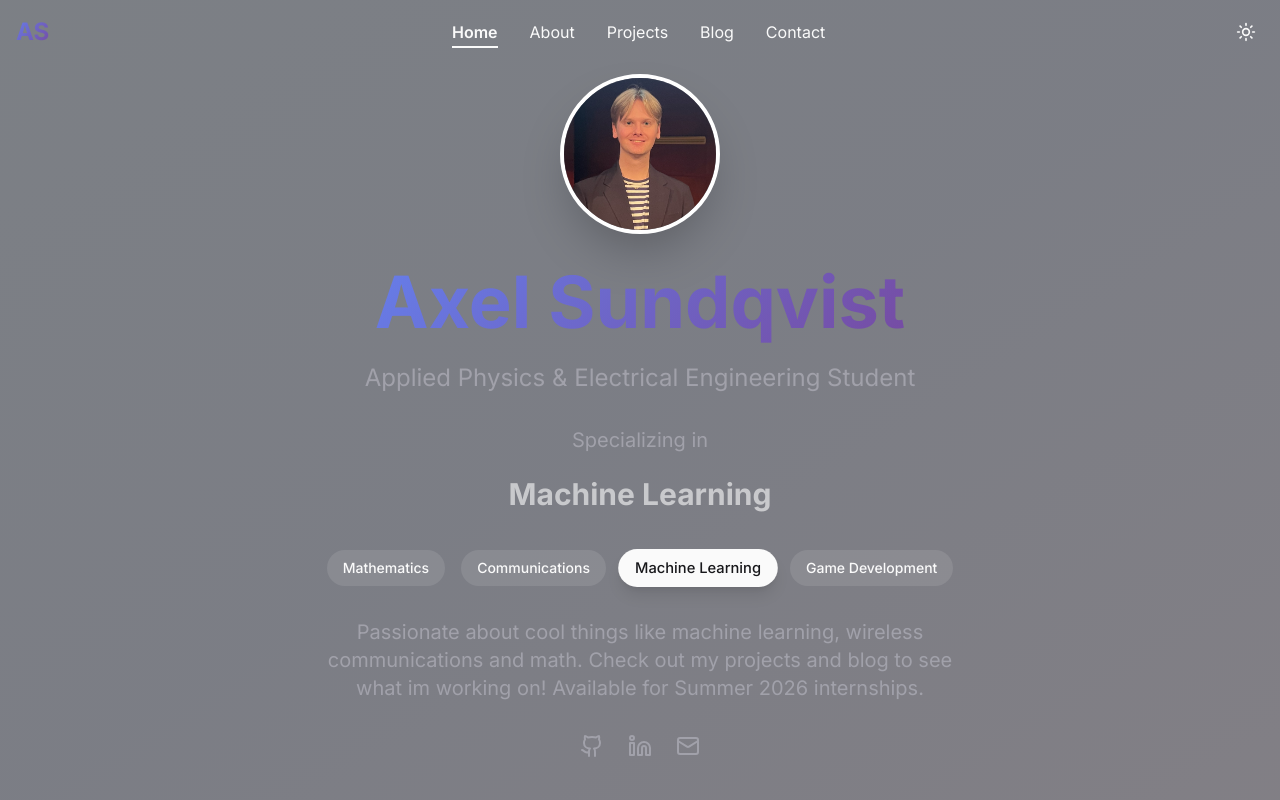
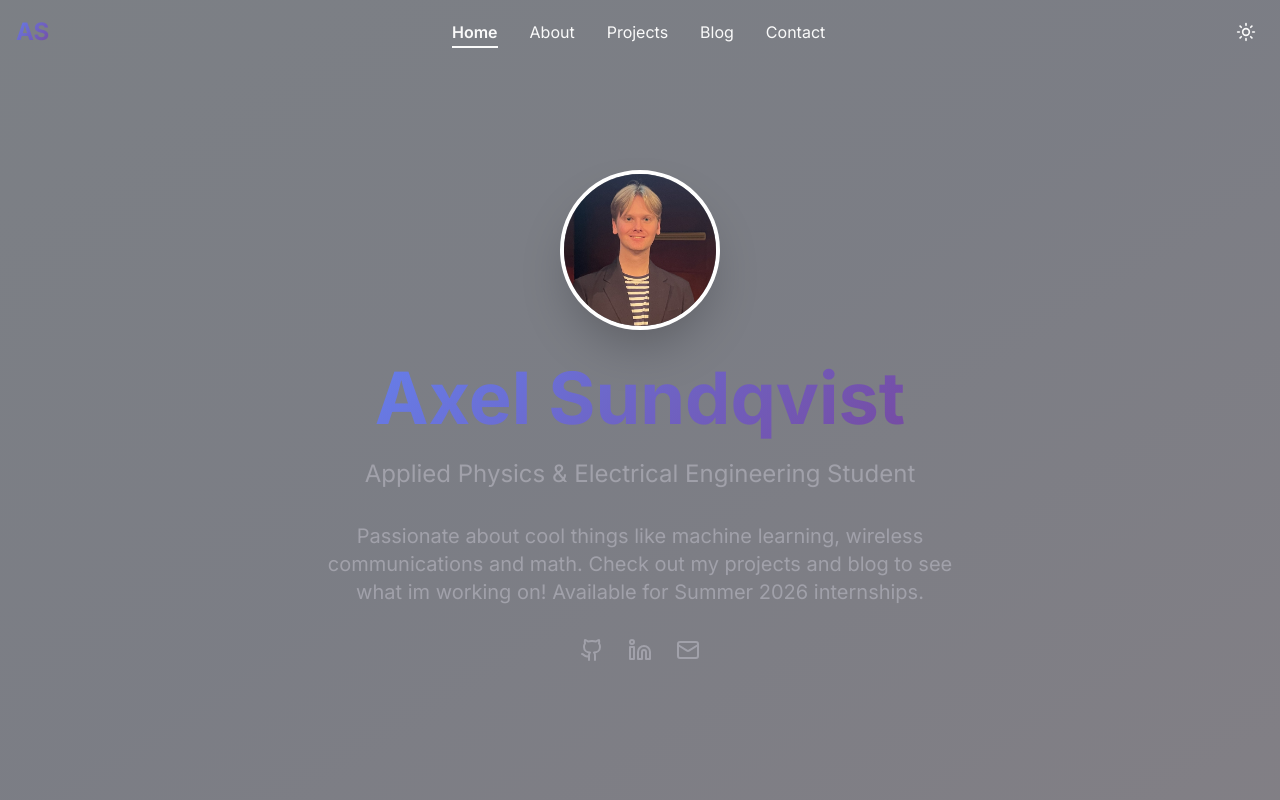
Before and after one commit to AxelSuu/AxelSundqvist, a React (Vite) app: page / in a window 1280 px wide. Shown: the top 800 px of the page. Built offline with nearby package versions, Linux system fonts and the light colour scheme.

Commit message:
Cleaner Layout

```diff
--- a/src/components/portfolio/about.tsx
+++ b/src/components/portfolio/about.tsx
@@ -35,13 +35,13 @@ const About = () => {
     },
     {
       title: 'Research at Infrasonik',
-      description: 'Participated in cutting-edge research projects',
+      description: 'Participated in infrasound research projects',
       icon: Award,
       color: 'bg-purple-500'
     },
     {
-      title: '2D Platformer Game Release',
-      description: 'Successfully developed and released a complete game',
+      title: '2D Platformer Game',
+      description: 'Created a passion project game in Pygame',
       icon: Gamepad2,
       color: 'bg-green-500'
     }
@@ -63,7 +63,7 @@ const About = () => {
             <div>
               <h3 className="text-2xl font-semibold mb-4 flex items-center">
                 <BookOpen className="mr-2 h-6 w-6 text-primary" />
-                My Journey
+                Who am I
               </h3>
               <p className="text-lg text-muted-foreground leading-relaxed mt-4">
                 I'm a AP&EE student who loves good vibes, great music, and meeting new people.
--- a/src/components/portfolio/hero.tsx
+++ b/src/components/portfolio/hero.tsx
@@ -1,16 +1,6 @@
 import { Github, Linkedin, Mail } from 'lucide-react'
-import { useState, useEffect } from 'react'
 
 const Hero = () => {
-  const [currentSpecialization, setCurrentSpecialization] = useState(0)
-  const specializations = ['Mathematics', 'Communications', 'Machine Learning', 'Game Development']
-
-  useEffect(() => {
-    const interval = setInterval(() => {
-      setCurrentSpecialization((prev) => (prev + 1) % specializations.length)
-    }, 3000)
-    return () => clearInterval(interval)
-  }, [specializations.length])
 
   return (
     <section id="home" className="min-h-screen flex items-center justify-center relative overflow-hidden">
@@ -37,34 +27,6 @@ const Hero = () => {
           <h2 className="text-xl md:text-2xl text-muted-foreground mb-8 fade-in-up">
             Applied Physics & Electrical Engineering Student
           </h2>
-
-          {/* Animated Specialization */}
-          <div className="mb-8 fade-in-up">
-            <p className="text-lg md:text-xl text-muted-foreground mb-4">
-              Specializing in
-            </p>
-            <div className="h-12 flex items-center justify-center">
-              <span className="text-2xl md:text-3xl font-bold text-primary animate-pulse">
-                {specializations[currentSpecialization]}
-              </span>
-            </div>
-          </div>
-
-          {/* All Specializations */}
-          <div className="flex flex-wrap justify-center gap-4 mb-8 fade-in-up">
-            {specializations.map((skill, index) => (
-              <span
-                key={skill}
-                className={`px-4 py-2 rounded-full text-sm font-medium transition-all duration-300 ${
-                  index === currentSpecialization
-                    ? 'bg-primary text-primary-foreground shadow-lg scale-105'
-                    : 'bg-primary/10 dark:bg-primary/20 hover:bg-primary/20 dark:hover:bg-primary/30'
-                }`}
-              >
-                {skill}
-              </span>
-            ))}
-          </div>
 
           {/* Description */}
           <p className="text-lg md:text-xl text-muted-foreground mb-8 max-w-2xl mx-auto fade-in-up">
```
